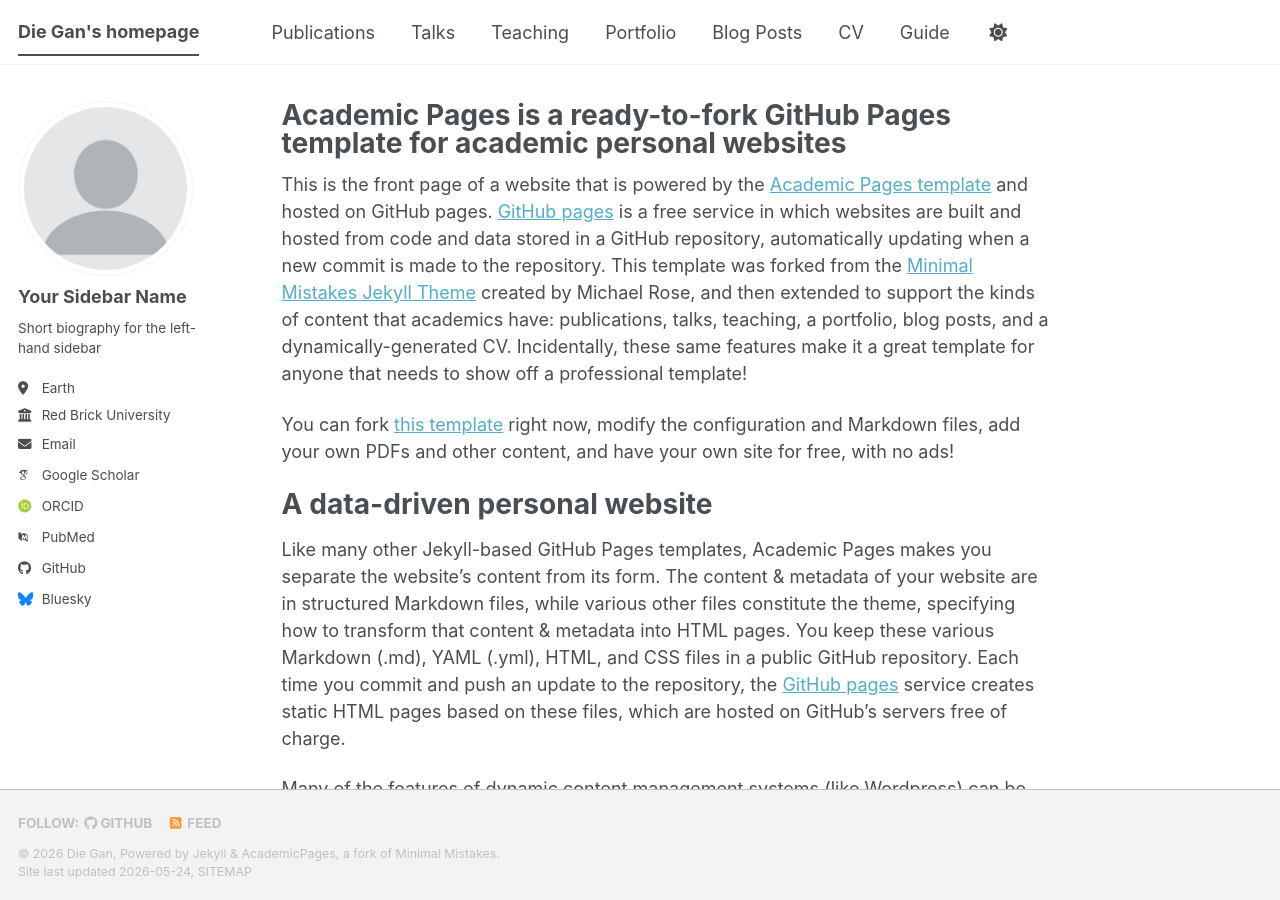
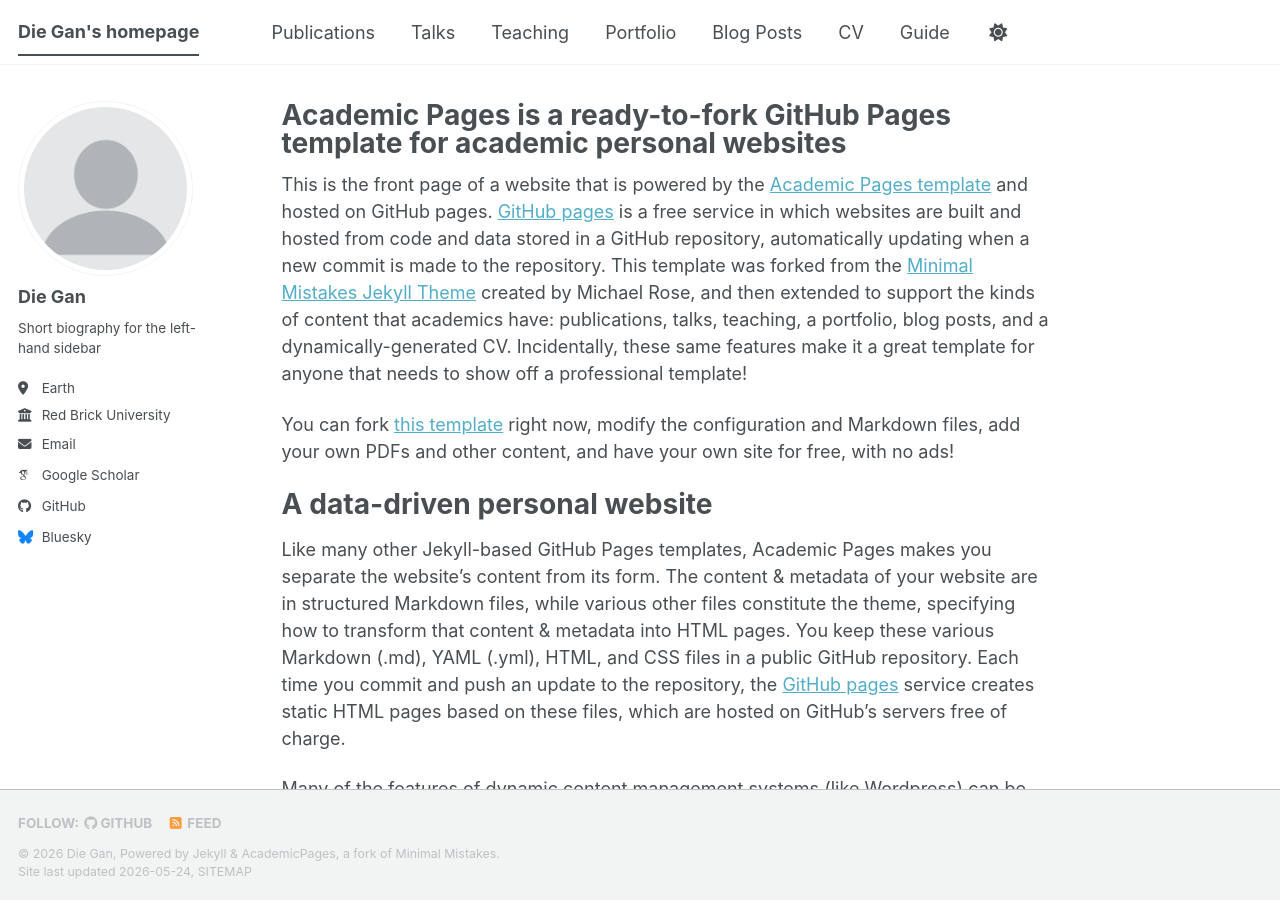
Before and after one commit to gandie-fudan/gandie-fudan.github.io, a Jekyll site: the page built from _pages/about.md, in a window 1280 px wide and 900 px high. Built offline with Jekyll 4.4.1, drawn with Linux system fonts in a browser that asks for light colours; some web fonts are replaced; a script bundle is joined from its source files by our own code; library files that are not in the unit come from our copies.

Commit message:
Update _config.yml

```diff
--- a/_config.yml
+++ b/_config.yml
@@ -13,10 +13,10 @@ title                    : "Die Gan's homepage"
 title_separator          : "-"
 name                     : &name "Die Gan"
 description              : &description "Die Gan's academic portfolio"   # Update this with a general description of your site, this is the default if not overridden by a page
-url                      : https://academicpages.github.io # The base hostname & protocol for your site e.g. "https://[your GitHub username].github.io",
+url                      : https://gandie-fudan.github.io # The base hostname & protocol for your site e.g. "https://[your GitHub username].github.io",
                                                            # or if you already have some other page hosted on Github then use "https://[your GitHub username].github.io/[Your Repo Name]"
 baseurl                  : "" # the subpath of your site, e.g. "/blog"
-repository               : "academicpages/academicpages.github.io"
+repository               : "gandie-fudan/gandie-fudan.github.io"
 
 # Site Author - The following control what appear as part of the author content on the side bar.
 #               If a field is blank the icon and link will not appear, otherwise it will be shown.
@@ -24,24 +24,21 @@ repository               : "academicpages/academicpages.github.io"
 author:
   # Biographic information
   avatar           : "profile.png"
-  name             : "Your Sidebar Name"
+  name             : "Die Gan"
   pronouns         : # example: "she/her"
   bio              : "Short biography for the left-hand sidebar"
   location         : "Earth"
   employer         : "Red Brick University"
   uri              : # URL
-  email            : "none@example.org"
+  email            : "gandie@fudan.edu.cn"
 
   # Academic websites
   academia         : # URL
-  arxiv            : # URL - Update with the correct link to your profile
-  googlescholar    : "https://scholar.google.com/citations?user=PS_CX0AAAAAJ"
+  googlescholar    : "https://scholar.google.com.hk/citations?user=qDLtk-oAAAAJ&hl=zh-CN&oi=sra"
   inspire-hep      : # URL
   impactstory      : # URL
-  orcid            : "https://orcid.org/yourorcidurl"
   semantic         : # URL
   ssrn             : # URL
-  pubmed           : "https://www.ncbi.nlm.nih.gov/pubmed/?term=john+snow"
   researchgate     : # URL
   scopus           : # URL
   zotero           : # URL
@@ -51,7 +48,7 @@ author:
   bitbucket        : # Username - Update with your username on the site
   codepen          : # Username
   dribbble         : # Username
-  github           : "academicpages"
+  github           : "gandie-fudan"
   kaggle           : # Username
   stackoverflow    : # User number or user number and name (i.e., use "1" or "1/jeff-atwood")
 
```
